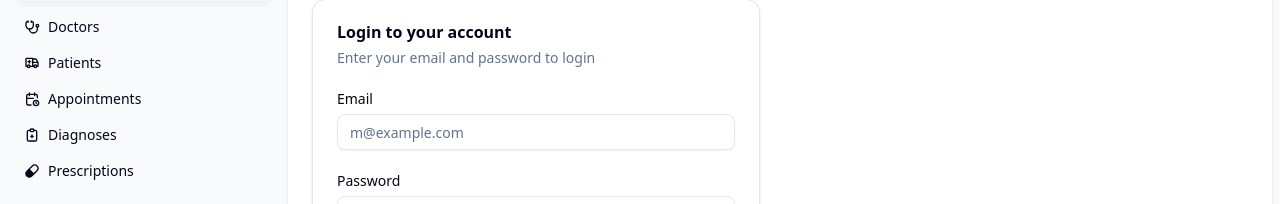
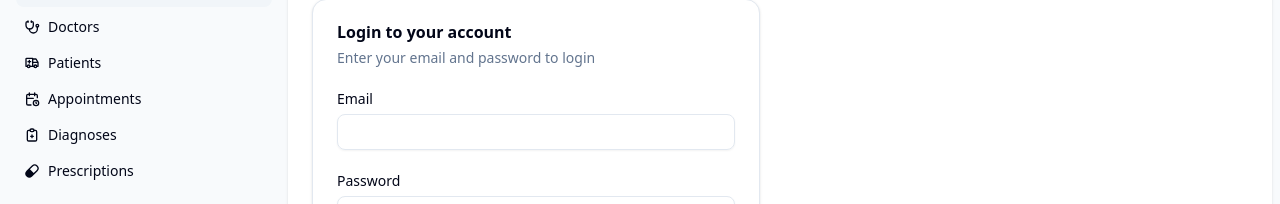
Before and after one commit to JVWC03/FED-CA2, a React (Vite) app: page / in a window 1280 px wide. Shown: the part 129-333 px from the top of the page. Built offline with nearby package versions, Linux system fonts and the light colour scheme.

Commit message:
Added form validation for Logging In

```diff
--- a/src/components/LoginForm.jsx
+++ b/src/components/LoginForm.jsx
@@ -1,7 +1,9 @@
-import { useState } from 'react';
-import axios from 'axios';
+import axios from "axios";
+import { useForm, Controller } from "react-hook-form";
+import * as z from "zod";
+import { zodResolver } from "@hookform/resolvers/zod";
 
-import { Button } from "@/components/ui/button"
+import { Button } from "@/components/ui/button";
 import {
   Card,
   CardContent,
@@ -9,82 +11,69 @@ import {
   CardFooter,
   CardHeader,
   CardTitle,
-} from "@/components/ui/card"
-import { Input } from "@/components/ui/input"
-import { Label } from "@/components/ui/label"
+} from "@/components/ui/card";
+import { Input } from "@/components/ui/input";
+import { Label } from "@/components/ui/label";
+
+const formSchema = z.object({
+  email: z.email("Invalid email address"),
+  password: z.string().min(8, "Password must be at least 8 characters"),
+});
 
 export default function LoginForm({ onLogin }) {
-  const [form, setForm] = useState({});
-  const [error, setError] = useState(""); // optional for showing errors
+  const form = useForm({
+    resolver: zodResolver(formSchema),
+    defaultValues: { email: "", password: "" },
+    mode: "onChange",
+  });
 
-  const handleForm = e => {
-      setForm({...form, [e.target.name]: e.target.value });
-  };
-
-  const submitForm = (e) => {
-      e.preventDefault();
-      setError(""); // reset error message
-
-      const fetchLogin = async () => {
-          const options = {
-              method: "POST",
-              url: "https://ca2-med-api.vercel.app/login", // <--- changed URL
-              data: form
-          };
-
+  const submitForm = async (data) => {
     try {
-              let response = await axios.request(options);
-              console.log(response.data);
-
-              onLogin(true, response.data.token); // token returned from API
+      const response = await axios.post(
+        "https://ca2-med-api.vercel.app/login",
+        data
+      );
+      onLogin(true, response.data.token);
     } catch (err) {
       console.log(err.response?.data || err.message);
-              setError("Login failed. Please check your credentials."); // optional
     }
-      };
-
-      fetchLogin();
-      console.log(form);
   };
 
   return (
     <Card className="w-full max-w-md">
       <CardHeader>
         <CardTitle>Login to your account</CardTitle>
-          <CardDescription>
-            Enter your email and password to login
-          </CardDescription>
+        <CardDescription>Enter your email and password to login</CardDescription>
       </CardHeader>
+
       <CardContent>
-          <form onSubmit={submitForm}>
+        <form id="login-form" onSubmit={form.handleSubmit(submitForm)}>
           <div className="flex flex-col gap-6">
             <div className="grid gap-2">
-                <Label htmlFor="email">Email</Label>
-                <Input
-                  id="email"
-                  name="email"
-                  type="email"
-                  placeholder="m@example.com"
-                  required
-                  onChange={handleForm}
-                />
+              <Label>Email</Label>
+              <Input type="email" {...form.register("email")} />
+              {form.formState.errors.email && (
+                <p className="text-red-500 text-sm">
+                  {form.formState.errors.email.message}
+                </p>
+              )}
             </div>
+
             <div className="grid gap-2">
-                <Label htmlFor="password">Password</Label>
-                <Input
-                  id="password"
-                  name="password"
-                  type="password"
-                  required
-                  onChange={handleForm}
-                />
+              <Label>Password</Label>
+              <Input type="password" {...form.register("password")} />
+              {form.formState.errors.password && (
+                <p className="text-red-500 text-sm">
+                  {form.formState.errors.password.message}
+                </p>
+              )}
             </div>
-              {error && <p className="text-red-500">{error}</p>}
           </div>
         </form>
       </CardContent>
-        <CardFooter className="flex-col gap-2">
-          <Button onClick={submitForm} type="submit" className="w-full">
+
+      <CardFooter>
+        <Button type="submit" form="login-form" className="w-full">
           Login
         </Button>
       </CardFooter>
```
Lines whose indentation alone changed are shown as unchanged.
